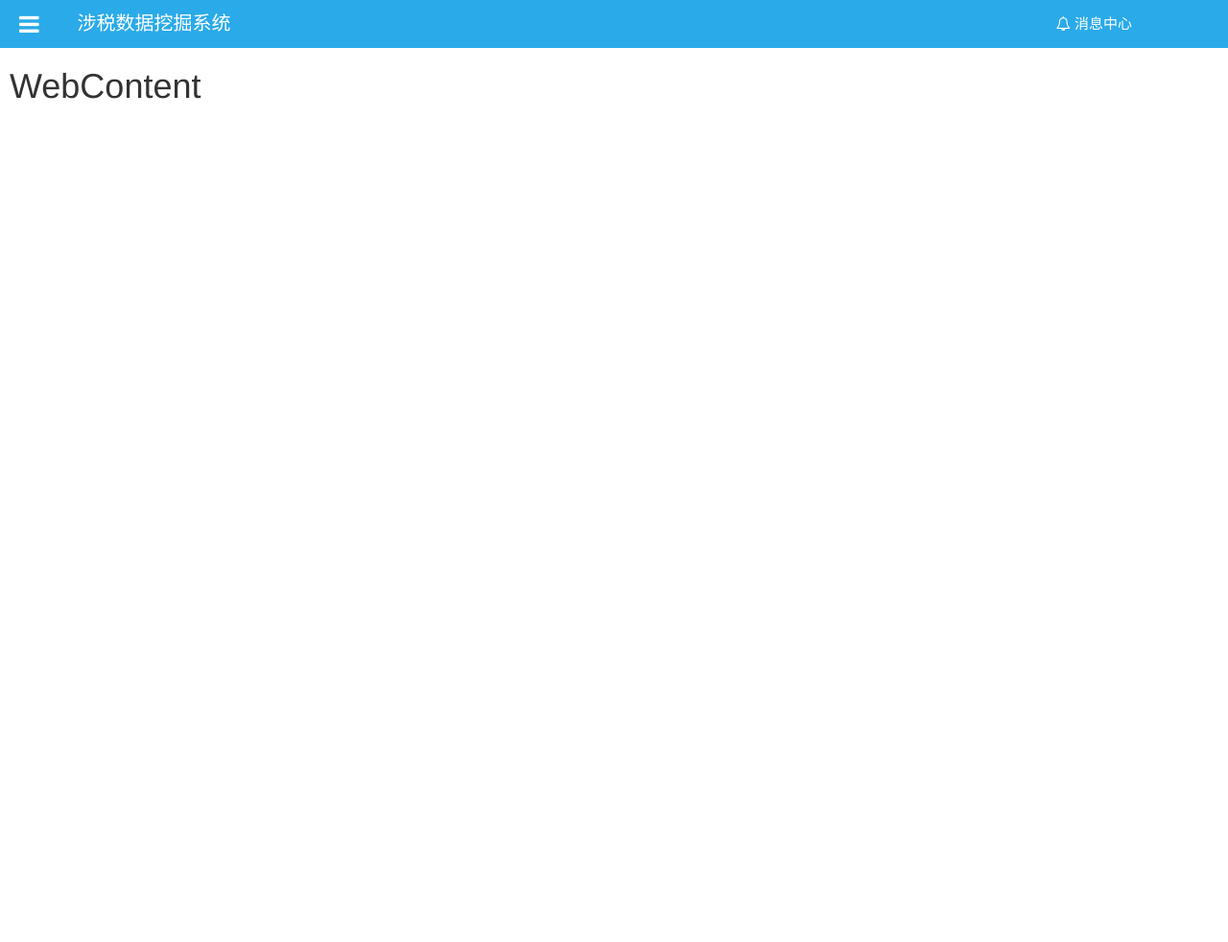
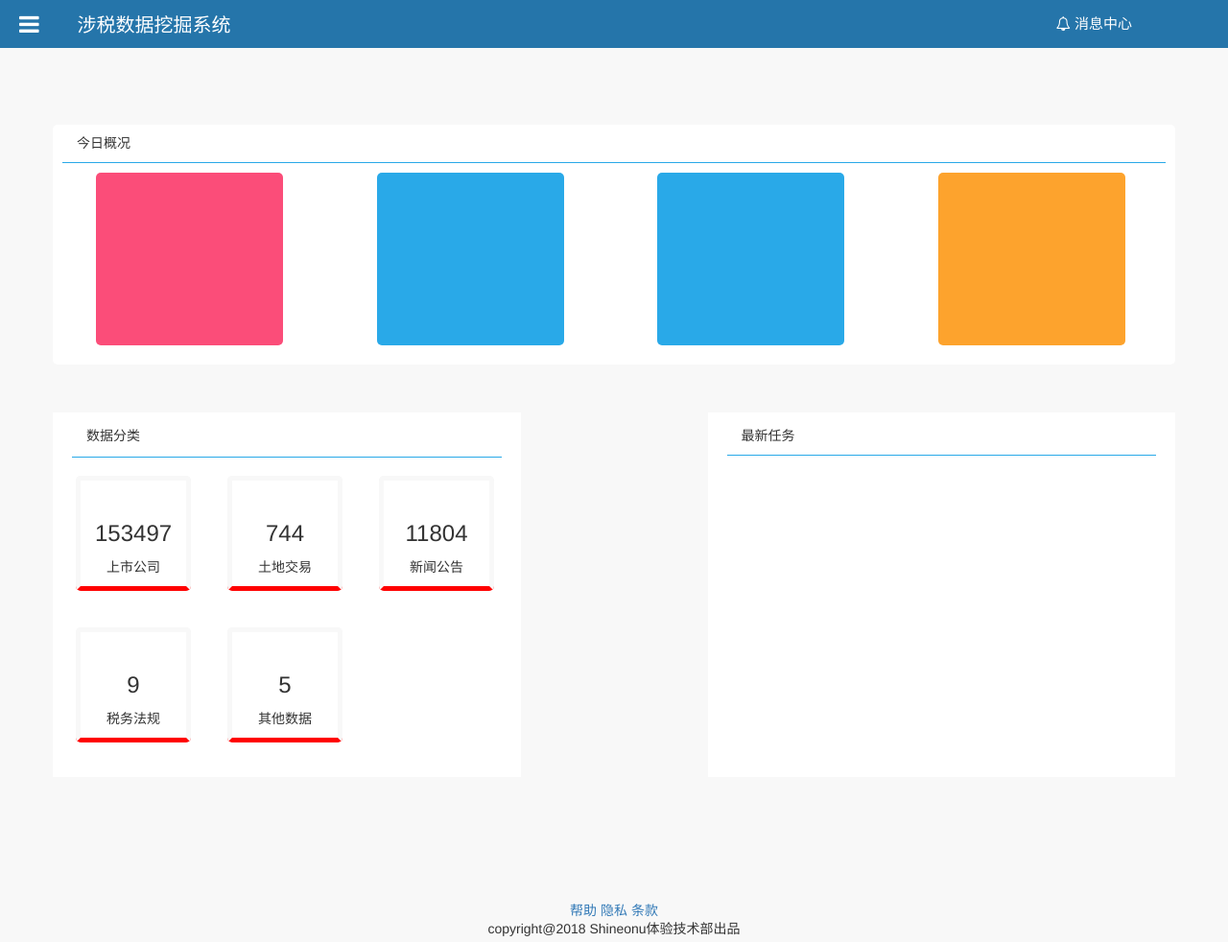
Before and after one commit to RealityVibe/ShineonuTaxWeb, a plain HTML site: page index.html in a window 1280 px wide. Shown: the whole page at 96% size. Before the commit the page ends 800 px from the top, so only its background shows below. Drawn offline with Linux system fonts and the light colour scheme.

Commit message:
add index.html with its css

```diff
--- a/css/flyPanels.css
+++ b/css/flyPanels.css
@@ -180,7 +180,7 @@ body.flypanels-open {
   -o-transform: translate3d(0, 0, 0);
   width: 100%;
   height: 50px;
-  background-color: #2aaae9;
+  background-color: #2575aa;
   position: fixed;
   display: flex;
   z-index: 1;
--- a/css/index_style.css
+++ b/css/index_style.css
@@ -1,3 +1,7 @@
+body{
+	background-color: #f8f8f8;
+}
+
 #topbar-title {
 	color: white;
 	height: 50px;
@@ -5,17 +9,108 @@
 	font-size: 20px;
 	vertical-align:middle;
 	text-align: center;
-	padding-top: 15px;
+	padding-top: 17px;
  	/*background-color: #fff;*/
 }
 .flypanels-topbar-news{
 	height:20px;
-		right: 100px;
-	  position: absolute;
-        top: 50%;
-        transform: translateY(-50%);
+	right: 100px;
+	position: absolute;
+	top: 50%;
+	transform: translateY(-50%);
 	color: white;
 }
 .flypanels-topbar-news a{
 	font-size: 15px;
 }
+.empty-div{
+	height: 80px;
+}
+
+/*flypanel-content*/
+.content-total{
+	border-radius: 5px;
+	background-color: #fff;
+}
+.flypanel-content-total{
+	/*margin:20px;*/
+	height:30px;
+	margin: 10px;
+	border-bottom: 1px solid rgba(41, 169, 232, 1);
+}
+.content-total-box{
+	background-color: rgba(41, 169, 232, 1);
+	height: 180px;
+	border-radius: 5px;
+	margin: 20px 0 20px 0;
+}
+.content-total-box-first{
+	background-color: rgb(251, 77, 121);
+	height: 180px;
+	border-radius: 5px;
+	margin: 20px 0 20px 20px;
+
+	/*margin: 20px 0 20px 0; */
+}
+.content-total-box-last{
+	background-color: rgba(253, 163, 45, 1);
+	height: 180px;
+	border-radius: 5px;
+	/*margin: 20px 50px 20px 0; */
+
+	margin: 20px 0 20px 0;
+}
+/*bottom*/
+.content-bottom {
+	padding: 5px;
+	padding-left: 20px;
+	padding-right: 20px;
+	margin-top: 50px;
+	display: flex;
+	height: 380px;
+	flex-wrap: wrap;
+	background-color: #fff;
+}
+.content-bottom-data-detail {
+	height: 120px;
+	width: 120px;
+	margin: 19px;
+	border-radius: 5px;
+	/*background-color: red;*/
+	border: 5px solid #f8f8f8;
+	border-bottom: 5px solid red;
+}
+.content-bottom-data-title {
+	padding-top: 10px;
+	border-bottom: 1px solid rgba(41, 169, 232, 1);
+}
+.content-bottom-data{
+	flex-wrap: wrap;
+}
+.content-bottom-data-num{
+	/*padding-top: 10px;*/
+	font-size: 24px;
+	height: 80px;
+	line-height: 110px;
+	text-align: center;
+}
+.content-bottom-data-name{
+	text-align: center;
+	line-height: 20px;
+}
+
+/* 最新任务 */
+.content-bottom-process-title {
+	padding-top: 10px;
+	height: 40px;
+	border-bottom: 1px solid rgba(41, 169, 232, 1);
+}
+
+/*底部栏*/
+.content-bottombar{
+	margin-top: 130px;
+	bottom: 0px;
+}
+.bottom-link-parent{
+	text-align: center;
+}
--- a/index.html
+++ b/index.html
@@ -1,6 +1,7 @@
 <!doctype html>
 <html class="no-js" lang="zh">
 <head>
+	<!-- browser-sync start --server --files "." -->
 	<meta charset="UTF-8">
 	<meta http-equiv="X-UA-Compatible" content="IE=edge,chrome=1">
 	<meta name="viewport" content="width=device-width, initial-scale=1, maximum-scale=2, user-scalable=yes" />
@@ -14,7 +15,7 @@
 	<div class="flypanels-container preload">
 		<div class="offcanvas flypanels-left">
 			<div id="topbar-title">
-					涉税数据挖掘系统
+					功能清单
 				</div>
 			<div class="panelcontent" data-panel="treemenu">
 				<nav class="flypanels-treemenu" role="navigation">
@@ -60,14 +61,114 @@
 					涉税数据挖掘系统
 				</div>
 			<!-- 	<a class="flypanels-button-right icon-menu" data-panel="search" href="#"><i class="fa fa-search"></i></a> -->
-			<div class="flypanels-topbar-news">
+			<div class=" flypanels-topbar-news">
 				<a href=""><i class="fa fa-bell-o"></i>
 				消息中心</a>
 			</div>
 			</div>
+			<div class="row">
+				<div class="empty-div col-md-6"></div>
+			</div>
 			<div class="flypanels-content">
-				<h1>WebContent</h1>
+			<!-- <div class="row"> -->
+				<div class="container">
+					<div class="row content-total">
+						<div class="flypanel-content-total">
+							<div class="col-md-12 content-total-title">
+								<div>
+									今日概况
+								</div>
+							</div>
+							<div class="col-md-12 content-total-box-parent">
+								<div class="container">
+								<div class="row">
+									<div class="col-md-2 content-total-box-first"></div>
+									<div class="col-md-1"></div>
+									<div class="col-md-2 content-total-box"></div>
+									<div class="col-md-1"></div>
+									<div class="col-md-2 content-total-box"></div>
+									<div class="col-md-1"></div>
+									<div class="col-md-2 content-total-box-last"></div>
+								</div>
+								</div>
+
+							</div>
+						</div>
+					</div>
+
+					<!-- 下半部分内容 -->
+					<div class="row">
+						<!-- 数据分类部分 -->
+						<div class="col-md-5 content-bottom">
+							<div class="col-md-12 content-bottom-data-title">
+								数据分类
+							</div>
+							<div class="row">
+								<div class="col-xs-3 content-bottom-data-detail">
+									<div class="content-bottom-data">
+										<div class="content-bottom-data-num">153497</div>
+										<div class="content-bottom-data-name">上市公司</div>
+									</div>
+								</div>
+								<div class="col-xs-3 content-bottom-data-detail">
+									<div class="content-bottom-data">
+										<div class="content-bottom-data-num">744</div>
+										<div class="content-bottom-data-name">土地交易</div>
+									</div>
+								</div>
+								<div class="col-xs-3 content-bottom-data-detail">
+									<div class="content-bottom-data">
+										<div class="content-bottom-data-num">11804</div>
+										<div class="content-bottom-data-name">新闻公告</div>
+									</div>
+								</div>
+								<div class="col-xs-3 content-bottom-data-detail">
+									<div class="content-bottom-data">
+										<div class="content-bottom-data-num">9</div>
+										<div class="content-bottom-data-name">税务法规</div>
+									</div>
+								</div>
+								<div class="col-xs-3 content-bottom-data-detail">
+									<div class="content-bottom-data">
+										<div class="content-bottom-data-num">5</div>
+										<div class="content-bottom-data-name">其他数据</div>
+									</div>
+								</div>
+							</div>
+						</div>
+
+						<!-- 空部分 -->
+						<div class="col-md-2"></div>
+
+						<!-- 最新任务 -->
+						<div class="col-md-5 content-bottom">
+							<div class="col-md-12 content-bottom-process-title">
+								最新任务
+							</div>
+						</div>
+					</div>
+
+					<!--底部内容 -->
+					<div class="content-bottombar">
+						<div class="row">
+							<div class="col-md-4"></div>
+							<div class="col-md-4 bottom-link-parent">
+								<a href="#" class="bottom-link">帮助</a>
+								<a href="#" class="bottom-link">隐私</a>
+								<a href="#" class="bottom-link">条款</a>
+							</div>
+							<div class="col-md-4"></div>
+						</div>
+						<div class="row">
+							<div class="bottom-link-parent">copyright@2018 Shineonu体验技术部出品</div>
+						</div>
+					</div>
+
+				</div>
 			</div>
+			</div>
+
+			<!-- flypanels-content  -->
 		</div>
 
 		<!-- //搜索栏 -->
```
